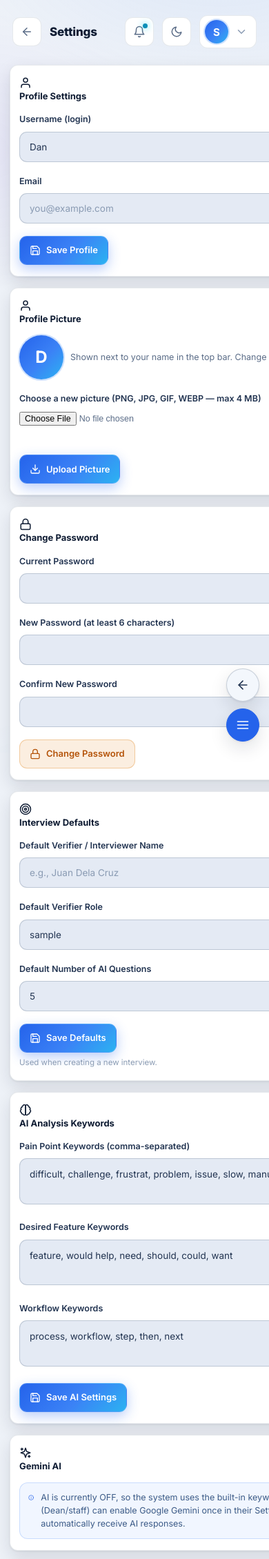
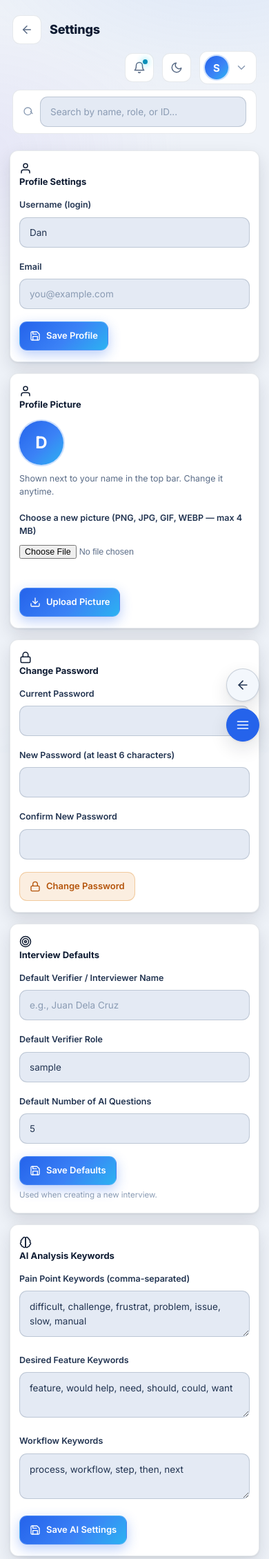
Before and after one commit to doby08/AI-DATA-Information-System, a Flask app: page /settings in a window 390 px wide. Shown: the top 2260 px of the page at 69% size. Run offline with Flask 3, Linux system fonts and the light colour scheme; the visitor is signed in with stand-in values (Sample User, id 1); data comes from the database, SQL or seed files in the repository; data that the repository does not hold is empty.

Commit message:
Interface mobile update file

```diff
--- a/static/css/aisiap.css
+++ b/static/css/aisiap.css
@@ -694,7 +694,8 @@
 @media (max-width: 720px) {
     .grid-3 { grid-template-columns: 1fr; }
     .grid-4 { grid-template-columns: 1fr; }
-    .search-box { display: none; }
+    /* Search stays available on phones: it drops to its own full-width row
+       (see .topbar-right rules in MOBILE FIT POLICY v4) instead of vanishing. */
     .user-chip-info { display: none; }
     .form-row { grid-template-columns: 1fr; }
     .topbar .sub { display: none; }
@@ -1234,3 +1235,99 @@
     .modal-backdrop { padding: 12px; }
     .modal-card { padding: 16px 14px; }
 }
+
+/* ============================================================
+   MOBILE FIT POLICY v4 — nothing gets cut off on any device
+   Goal: the whole interface fits the screen; scrolling DOWN always
+   reveals everything, and wide data tables pan LEFT/RIGHT inside
+   their own .table-wrap scroll container instead of breaking the page.
+   ============================================================ */
+
+/* 1) Safety net — the page itself never scrolls sideways (no half-visible
+   content when swiping). Everything must shrink or wrap instead; only data
+   tables keep horizontal panning inside their scroll container. */
+html, body {
+    max-width: 100%;
+    overflow-x: hidden;
+    -webkit-text-size-adjust: 100%;
+    text-size-adjust: 100%;
+}
+
+/* 2) Grid/flex children may shrink below their content's ideal width, so a
+   long title, email, or ID can never blow the layout wider than the screen. */
+.main, .main > *, .grid, .grid > *, .card, .card > *,
+.flex, .flex > *, .flex-between, .flex-between > *,
+.form-row, .form-row > *, .topbar, .topbar > *, .topbar-left, .topbar-right {
+    min-width: 0;
+}
+
+/* 3) Long words wrap anywhere instead of pushing content off-screen. */
+.card, .card-title, .card-head-sub, .info-note, .warn-note, .answer-box,
+.a-text, .a-points, .row-main, .row-sub, .kpi, .kpi-label, .kpi-num,
+.muted, .empty, .section-card h2, .question-text, .question-item,
+.table thead th, .table tbody td, .badge, .respondent-chip, .export-box,
+.steps, .step, .form-hint, .form-help, .hero, .hero h1 {
+    overflow-wrap: anywhere;
+    word-break: break-word;
+}
+
+/* 4) Topbar on phones: everything fits in rows that wrap — back + menu +
+   title on top, then notifications / theme / account, then the search bar
+   full-width. Nothing is pushed past the screen edge. */
+@media (max-width: 720px) {
+    .topbar { row-gap: 10px; }
+    .topbar h1 { font-size: 18px; line-height: 1.25; overflow-wrap: anywhere; }
+    .topbar-left { flex: 1 1 auto; }
+    .topbar-right { flex-wrap: wrap; row-gap: 8px; justify-content: flex-end; }
+
+    /* Search bar: own full-width row instead of hidden */
+    .topbar-right .search-box,
+    .search-box {
+        display: flex;
+        order: 10;
+        flex: 1 1 100%;
+        width: 100%;
+        max-width: 100%;
+    }
+    #globalSearch { width: 100% !important; min-width: 0; }
+
+    /* Buttons, headings and card headers always wrap to new lines */
+    .flex-between { flex-wrap: wrap; gap: 10px; }
+    .card-title { flex-wrap: wrap; row-gap: 8px; }
+    .card-title .sub, .card-title .badge { max-width: 100%; }
+
+    /* Badges/chips may span two lines rather than overflow */
+    .badge { white-space: normal; text-align: left; }
+    .respondent-chip { white-space: normal; }
+
+    /* Summary cards keep readable padding without shrinking the text box */
+    .kpi { padding: 14px 12px; }
+}
+
+/* 5) Wide tables: scroll INSIDE their card with a subtle edge hint, so
+   swiping left/right reveals the remaining columns (Actions, etc.). */
+.table-wrap {
+    -webkit-overflow-scrolling: touch;
+    scrollbar-width: thin;
+}
+.table-wrap thead th, .table-wrap tbody td { overflow-wrap: anywhere; word-break: break-word; }
+@media (max-width: 860px) {
+    /* Actions columns inside scrolling tables get breathing room */
+    .table-wrap .actions { min-width: 150px; }
+}
+
+/* 6) Fixed-width elements used across pages clamp to the viewport */
+@media (max-width: 720px) {
+    .conduct-card { max-width: 100%; }
+    .export-box { width: 100%; }
+    img, svg, video, canvas, iframe { max-width: 100%; }
+    .card div[style*="width:"], .card span[style*="width:"] { max-width: 100%; }
+    .flex[style*="gap"] { flex-wrap: wrap; }
+}
+
+/* 7) Phones in landscape / very short screens: tighten vertical rhythm so
+   scrolling down still feels natural */
+@media (max-height: 480px) and (orientation: landscape) {
+    .fab { width: 40px; height: 40px; }
+    .mobile-fab { gap: 8px; bottom: 10px; right: 10px; }
+}
```
